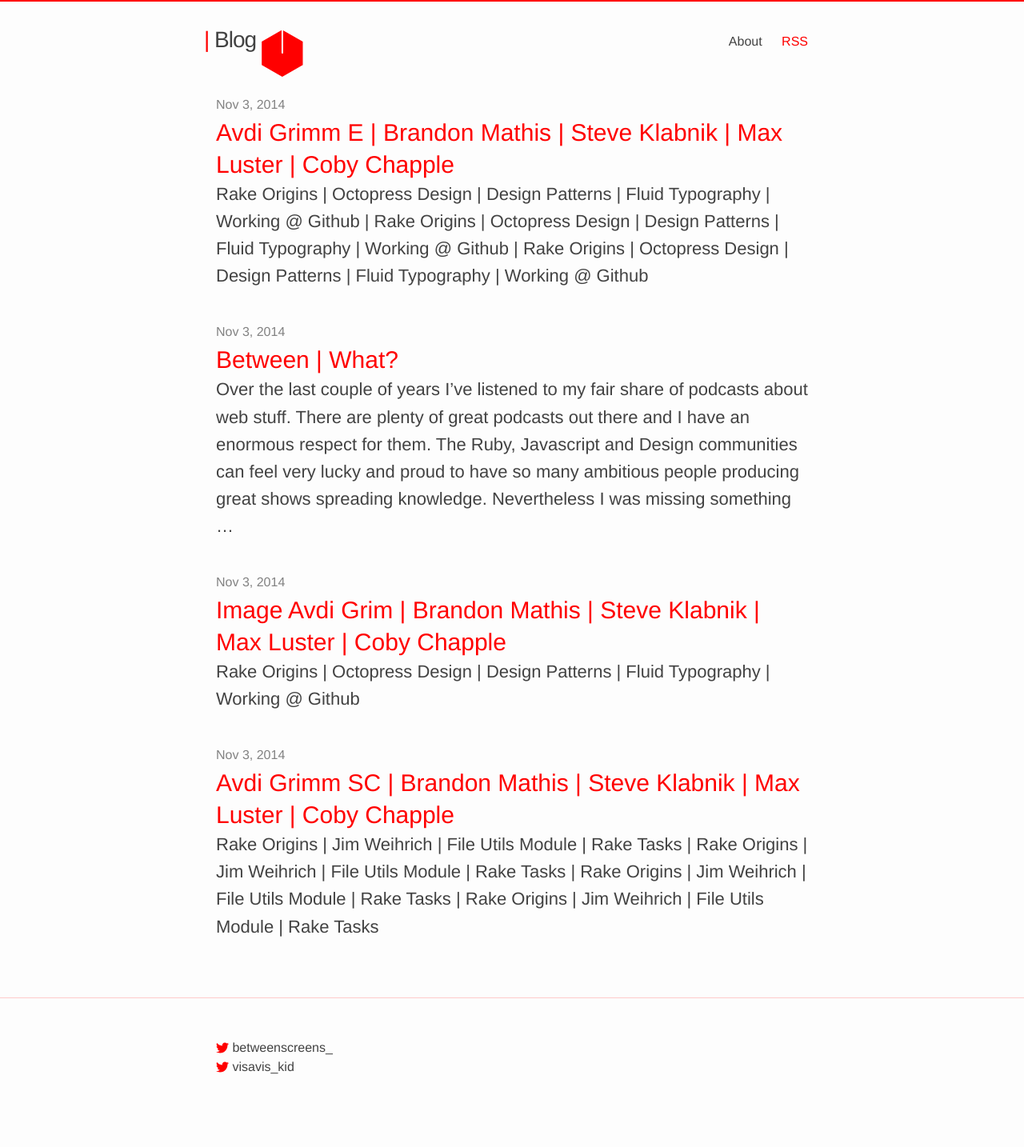
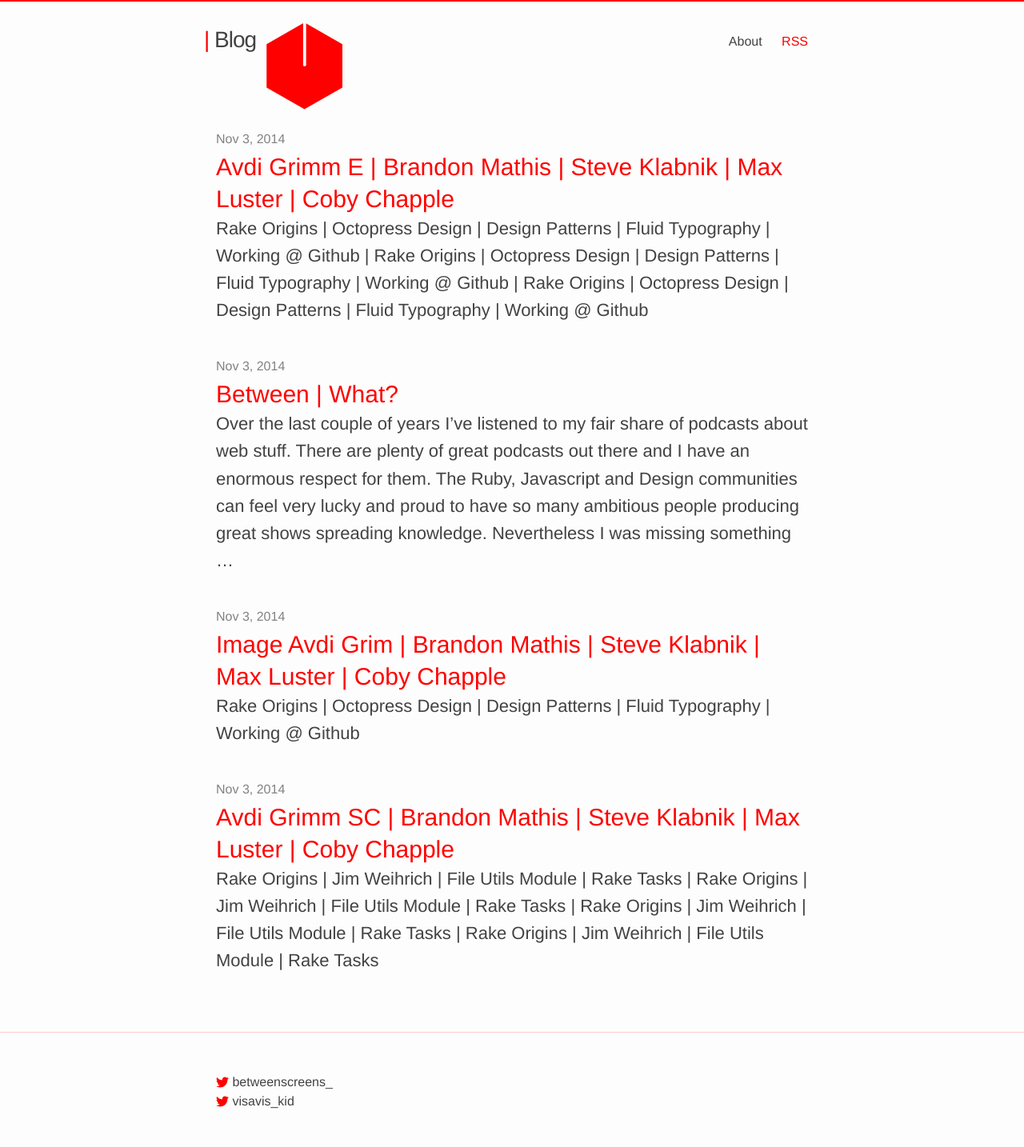
Before and after one commit to vis-kid/between_blog, a Jekyll site: the page built from index.html, in a window 1280 px wide. Shown: the whole page at 80% size. Built offline with Jekyll 4.4.1, drawn with Linux system fonts in a browser that asks for light colours; the list of posts is cut into pages by our own code; before the commit the page ends 1391 px from its top, so only the background shows below that.

Commit message:
jump test

```diff
--- a/_sass/_layout.scss
+++ b/_sass/_layout.scss
@@ -281,9 +281,6 @@
 }
 
 img.cube_logo {
-  width: 8.8%;
-	height: 8.8%;
-	margin-top: 12px;
 	opacity: 0;
 	&:hover {
     opacity: 0;
```
